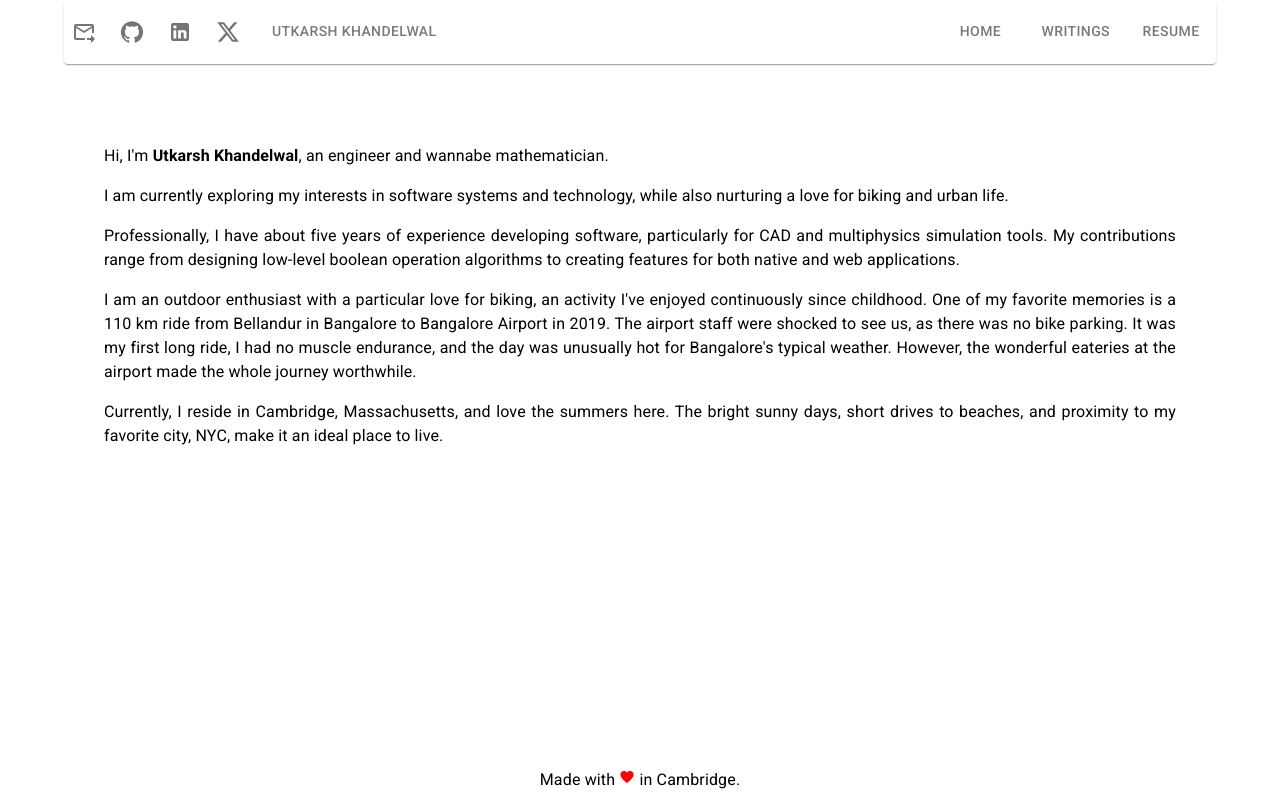
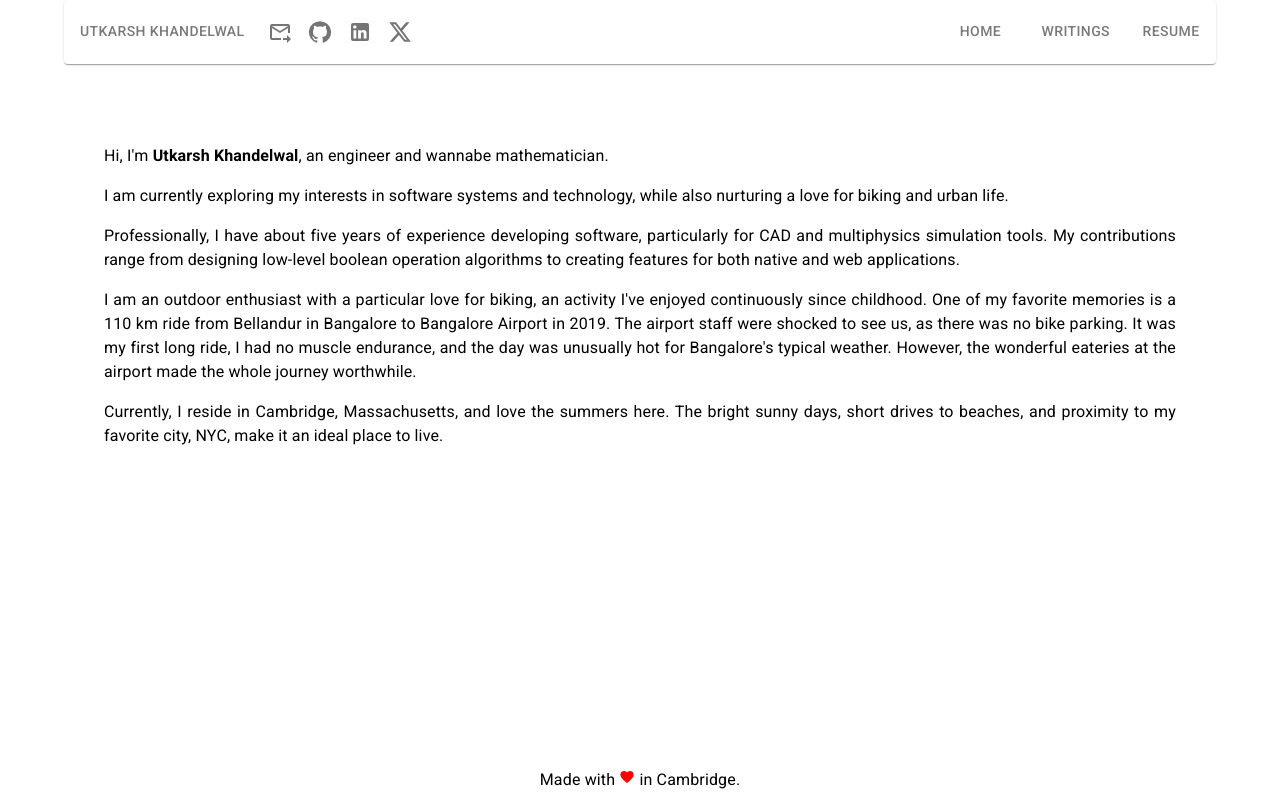
Before and after one commit to khandu-utkarsh/khandu-utkarsh.github.io, a Next.js app in the folder my-website/: page / in a window 1280 px wide. Built offline with nearby package versions, Linux system fonts and the light colour scheme.

Commit message:
Simplified the header so no cluttering.

```diff
--- a/my-website/src/components/Header.tsx
+++ b/my-website/src/components/Header.tsx
@@ -3,7 +3,7 @@
 import * as React from 'react';
 import { PropsWithChildren } from "react";
 import Link from 'next/link'
-import { Paper, Box, Drawer, Tab, Tabs, Grid2 as Grid } from '@mui/material';
+import { Paper, Drawer, Tab, Tabs, Grid2 as Grid } from '@mui/material';
 import useMediaQuery from '@mui/material/useMediaQuery';
 import XIcon from '@mui/icons-material/X';
 import GitHubIcon from '@mui/icons-material/GitHub';
@@ -20,13 +20,6 @@ interface LinkTabProps {
   href?: string;
   selected?: boolean;
 }
-
-interface NameTabProps {
-    label?: string;
-    selected?: boolean;
-    [key: string]: any;
-}
-
 function LinkTab(props: LinkTabProps) {
 
     const { label, href, selected, ...rest } = props;
@@ -35,6 +28,12 @@ function LinkTab(props: LinkTabProps) {
     );
 }
 
+
+interface NameTabProps {
+    label?: string;
+    selected?: boolean;
+    [key: string]: any;
+}
 function NameTab(props: NameTabProps) {
     const {label, selected, ...rest } = props;
     return (
@@ -50,36 +49,64 @@ function IconTab({href, children} : PropsWithChildren<{ href: string }>) {
     )
 }
 
-const firstSectionCols = {
-    md: "auto" as GridSize,
-    lg: 7,
-    sm: 12,
-    xs: "none" as GridSize
+function Socials() {
+    return (
+    <Grid container direction="row" sx={{ alignItems: "center", justifyContent: "space-between",backgroundColor: ""}}>
+        <Grid>
+            <IconTab href="mailto:utkarshkhandelwal2011@gmail.com"><ForwardToInboxIcon fontSize='inherit'/></IconTab>
+        </Grid>
+
+        <Grid>
+            <IconTab href="https://github.com/khandu-utkarsh"><GitHubIcon fontSize='inherit'/></IconTab>
+        </Grid>
+
+        <Grid>
+            <IconTab href="https://www.linkedin.com/in/utkarshkhandelwal52"><LinkedInIcon fontSize='inherit'/></IconTab>
+        </Grid>
+
+        <Grid>
+            <IconTab href="https://x.com/utkarsh52"><XIcon fontSize='inherit'/></IconTab>
+        </Grid>
+    </Grid>
+
+    )
 };
 
-const firstSectionCSSProps = {
-    justifyContent: {lg: "flex-start", md: "flex-start", sm: "space-between"},
-    alignItems: {sm: "center"},
-    //backgroundColor: "pink"
-};
+function NameAndSocials() {
+    return (
 
-const secondSectionCols = {
-    md: "auto" as GridSize,
-    lg: 12 - firstSectionCols.lg,
-    sm:12
-};
+        <Grid container direction="row" sx={{alignItems: "center", justifyContent: "space-between",backgroundColor: ""}}>
+            <Grid sx={{backgroundColor: ""}}>
+                <NameTab label="Utkarsh Khandelwal" sx={{fontSize: 'inherit'}}></NameTab>
+            </Grid>
+            <Grid sx={{backgroundColor: ""}}>
+                <Socials/>
+            </Grid>
+        </Grid>
+    )
+}
 
-const secondSectionCSSProps = {
-    justifyContent: {lg: "flex-end", md: "flex-end", sm: "space-between"},
-    alignItems: {sm: "center"},
-    flexGrow: {lg: 1, md: 1, sm: 1},
-    //backgroundColor: "purple"
-};
+function NavPages() {
+
+    return (
+        <>
+            <LinkTab label="Home" href="/" />
+            {/* <LinkTab label="Projects" href="/projects" /> */}
+            <LinkTab label="Writings" href="/writings" />
+            <LinkTab label="Resume" href="/resume" />
+            {/* <LinkTab label="Photos" href="/photos" />                     */}
+
+        </>
+    )
+
+
+}
+
 
 export default function NavTabs() {
 
-    const isMobile = useMediaQuery('(max-width:600px)');
-
+    //!I got this size from the chrome responsive design tool. It started looking too cramped up at that size.
+    const isMobile = useMediaQuery('(max-width:699px)');
     const [drawerOpen, setDrawerOpen] = React.useState(false);
 
     const toggleDrawer = () => {
@@ -91,24 +118,16 @@ return (
     <>
         {!isMobile ? (
             <Paper sx={{paddingTop: 1, paddingBottom: 1}}>
-                <Tabs value={false} role="navigation">
-                    <Grid container direction="row" sx={{ flexGrow: 1, alignItems: "center"}}>
-                        <Grid size={firstSectionCols} spacing={{lg: 1, md: 0}}container sx={firstSectionCSSProps}>
-                                <IconTab href="mailto:utkarshkhandelwal2011@gmail.com"><ForwardToInboxIcon fontSize='inherit'/></IconTab>
-                                <IconTab href="https://github.com/khandu-utkarsh"><GitHubIcon fontSize='inherit'/></IconTab>
-                                <IconTab href="https://www.linkedin.com/in/utkarshkhandelwal52"><LinkedInIcon fontSize='inherit'/></IconTab>
-                                <IconTab href="https://x.com/utkarsh52"><XIcon fontSize='inherit'/></IconTab>
-                                <NameTab label="Utkarsh Khandelwal" sx={{fontSize: 'inherit'}}></NameTab>
-                        </Grid>
-                        <Grid size={secondSectionCols} container sx={secondSectionCSSProps}>
-                            <LinkTab label="Home" href="/" />
-                            {/* <LinkTab label="Projects" href="/projects" /> */}
-                            <LinkTab label="Writings" href="/writings" />
-                            <LinkTab label="Resume" href="/resume" />
-                            {/* <LinkTab label="Photos" href="/photos" />                     */}
-                        </Grid>
+                <Grid container direction="row" sx={{ flexGrow: 1, alignItems: "center", justifyContent: "space-between",backgroundColor: ""}}>
+                    <Grid sx={{backgroundColor: ""}}>
+                        <NameAndSocials />
                     </Grid>
-                </Tabs>
+                    <Grid sx={{backgroundColor: ""}}>
+                        <Tabs value={false} role="navigation">
+                            <NavPages />
+                        </Tabs>
+                    </Grid>
+                </Grid>
             </Paper>
         ): (
             <>
@@ -124,18 +143,8 @@ return (
             <Drawer anchor="left" open={drawerOpen} onClose={toggleDrawer}>
                 <Tabs value={false} role="navigation" orientation="vertical">
                     <NameTab label="Utkarsh Khandelwal" sx={{fontSize: 'inherit'}}></NameTab>
-                    <Box sx={{display: "flex", justifyContent: "space-between", alignItems: "center"}}>
-                        <IconTab href="mailto:utkarshkhandelwal2011@gmail.com"><ForwardToInboxIcon fontSize='inherit'/></IconTab>
-                        <IconTab href="https://github.com/khandu-utkarsh"><GitHubIcon fontSize='inherit'/></IconTab>
-                        <IconTab href="https://www.linkedin.com/in/utkarshkhandelwal52"><LinkedInIcon fontSize='inherit'/></IconTab>
-                        <IconTab href="https://x.com/utkarsh52"><XIcon fontSize='inherit'/></IconTab>
-                    </Box>
-                    <LinkTab label="Home" href="/" />
-                    {/* <LinkTab label="Projects" href="/projects" /> */}
-                    <LinkTab label="Writings" href="/writings" />
-                    <LinkTab label="Resume" href="/resume" />
-
-                    {/* <LinkTab label="Photos" href="/photos" />                     */}
+                    <Socials />
+                    <NavPages/>
                 </Tabs>
             </Drawer>
         </>
```
